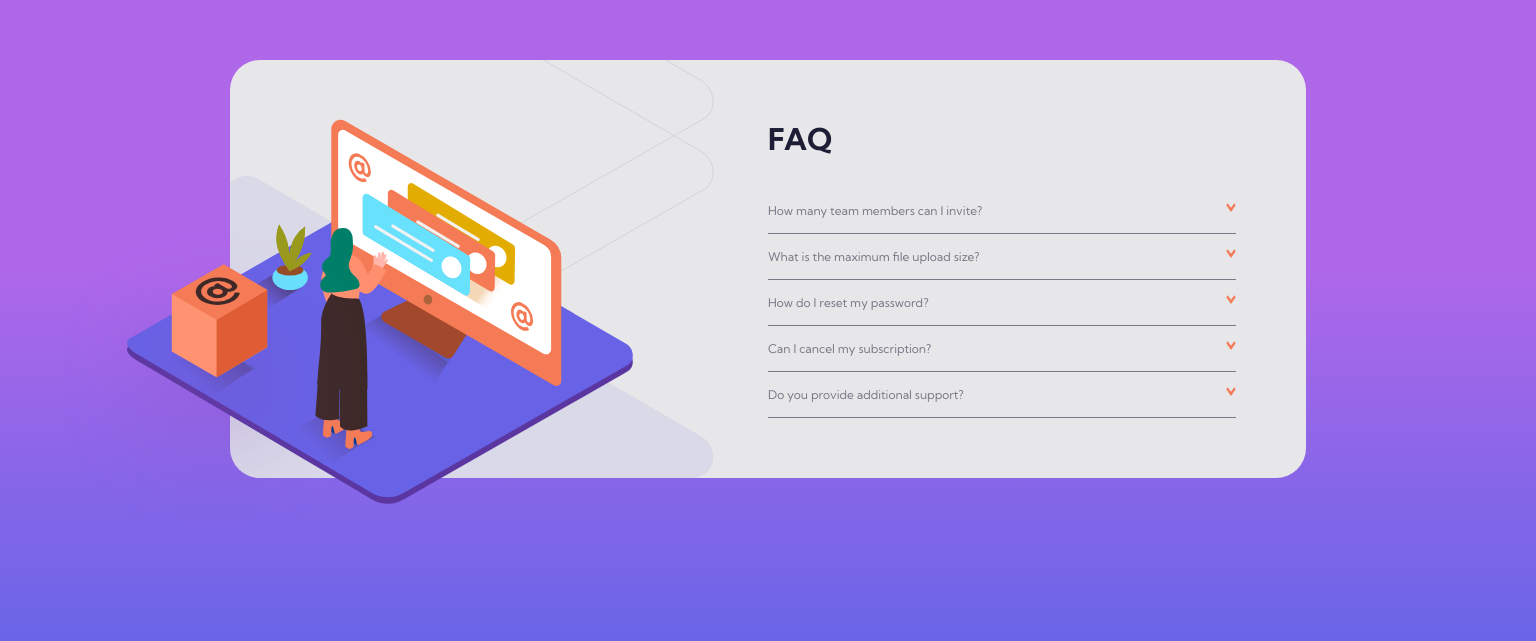
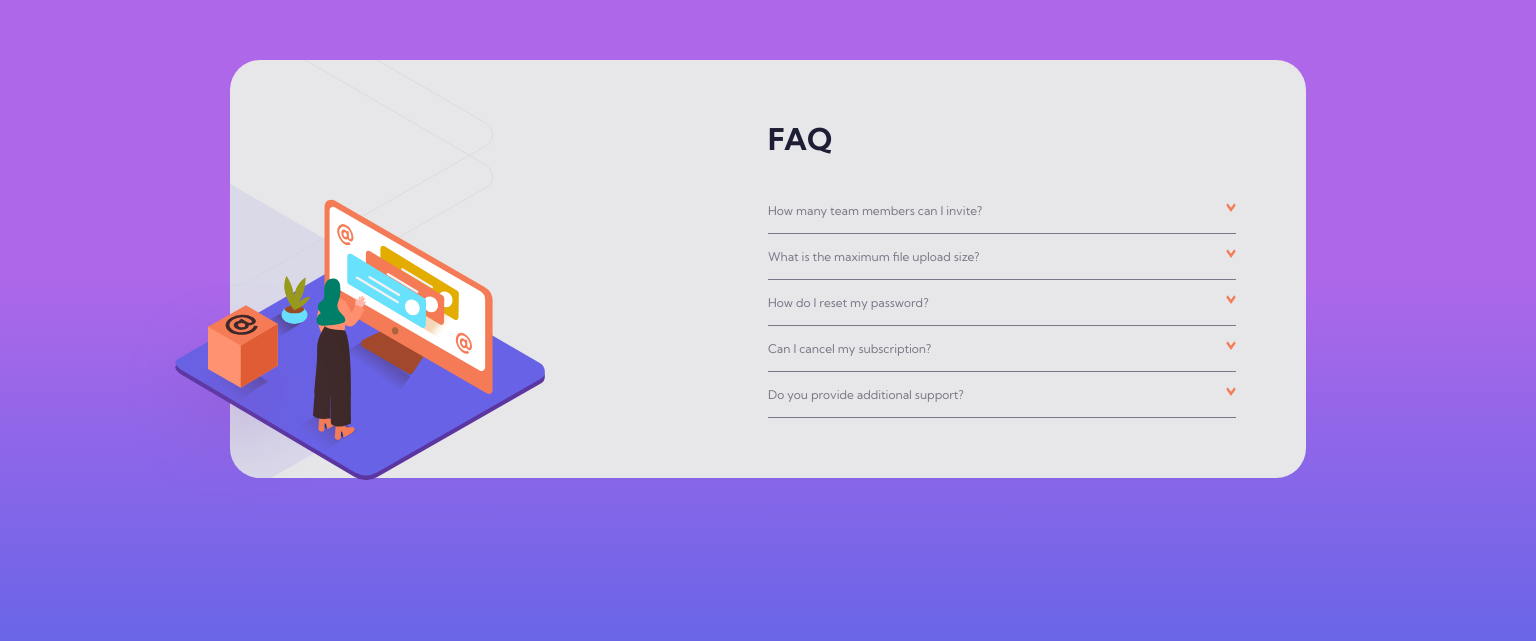
Before and after one commit to darubiomunoz/portfolio-07-faqaccordioncard, a React (Create React App) app: page / in a window 1536 px wide. Shown: the part 131-772 px from the top of the page. Built offline with nearby package versions, Linux system fonts and the light colour scheme.

Commit message:
styles corrections

```diff
--- a/src/components/Items.js
+++ b/src/components/Items.js
@@ -17,8 +17,6 @@ const ComponentLogic = () => {
         };
 
         if(!id.includes(number) && id.length > 0) setId([...id, number]);
-
-        console.log(event, number, id);
     }
 
     return { handleClick, id }
--- a/src/components/styles/FAQ.css
+++ b/src/components/styles/FAQ.css
@@ -14,9 +14,34 @@
 
 .title {
     position: relative;
-    margin-top: 12rem;
+    margin-top: 8rem;
+    text-align: center;
     font-size: var(--font-size-title);
     color: var(--color-text-option1)
+}
+
+@media (min-width: 280px) {
+    .title {
+        margin-top: 9rem;
+    }
+}
+
+@media (min-width: 320px) {
+    .title {
+        margin-top: 10rem;
+    }
+}
+
+@media (min-width: 360px) {
+    .title {
+        margin-top: 12rem;
+    }
+}
+
+@media (min-width: 384px) {
+    .title {
+        margin-top: 12.5rem;
+    }
 }
 
 @media (min-width: 411px) {
--- a/src/components/styles/Illustration.css
+++ b/src/components/styles/Illustration.css
@@ -142,7 +142,7 @@
     }
 }
 
-@media (min-width: 801px) and (max-width: 1024px) {
+@media (min-width: 801px) /* and (max-width: 1024px) */ {
     .illustration__base {
         width: 66%;
         top: -210px;
@@ -153,7 +153,7 @@
     }
 }
 
-@media (min-width: 1024px) and (max-width: 1366px) {
+@media (min-width: 1024px) /* and (max-width: 1366px) */ {
     .illustration__base {
         width: 67%;
         top: -235px;
@@ -188,44 +188,49 @@
     }
 }
 
-@media (min-width: 1160px) {
+/* @media (min-width: 1160px) {
     .illustration__base {
-        top: 250px;
+        top: 280px;
         left: 50px;
     }
     .illustration__shadow {
         top: -400px;
         left: -350px;
     }
-}
+} */
 
-@media (min-width: 1160px) and (max-height: 800px) {
+@media (min-width: 1160px) /* (max-height: 800px) */ {
     .illustration__base {
-        top: 200px;
+        top: 280px;
         left: 50px;
+    }
+    .illustration__shadow {
+        top: -350px;
+        left: -350px;
     }
 }
 
 @media (min-width: 1300px) {
     .illustration__base {
         width: 37%;
-        top: 250px;
-        left: 65px;
+        top: 245px;
+        left: 63px;
     }
     .illustration__shadow {
-        top: -450px;
+        top: -410px;
         left: -430px;
     }
 }
 
-@media (min-width: 1920px) and (min-height: 1080px) {
+@media (min-width: 1500px) /* and (min-height: 1080px) */ {
     .illustration__base {
-        width: 500px;
-        top: 250px;
-        left: 65px;
+        width: 27%;
+        top: 330px;
+        left: 130px;
     }
     .illustration__shadow {
-        top: -450px;
-        left: -430px;
+        width: 100%;
+        top: -300px;
+        left: -275px;
     }
 }
```
